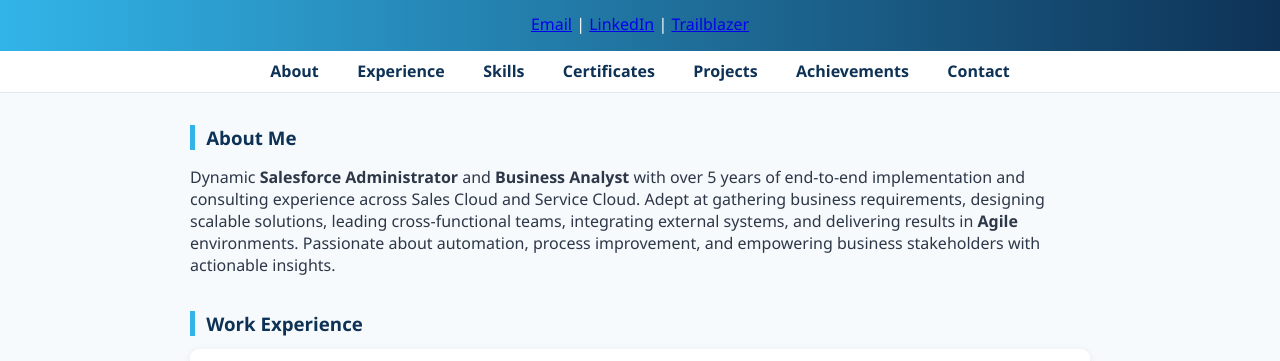
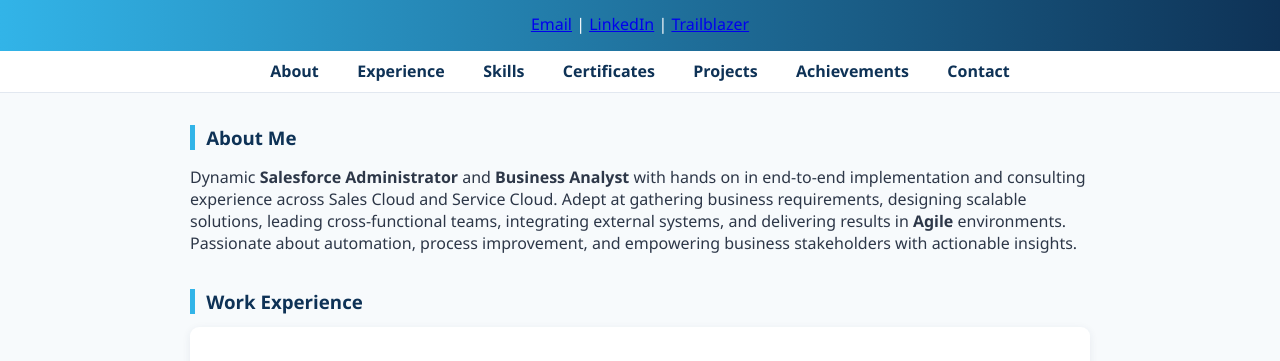
Before and after one commit to BK-SalesforcePortfolio/1, a plain HTML site: page index.html in a window 1280 px wide. Shown: the part 375-736 px from the top of the page. Drawn offline with Linux system fonts and the light colour scheme.

Commit message:
Update index.html

```diff
--- a/index.html
+++ b/index.html
@@ -36,7 +36,7 @@
     <section id="about">
       <h3>About Me</h3>
       <p>
-        Dynamic <b>Salesforce Administrator</b> and <b>Business Analyst</b> with over 5 years of end-to-end implementation and consulting experience across Sales Cloud and Service Cloud. Adept at gathering business requirements, designing scalable solutions, leading cross-functional teams, integrating external systems, and delivering results in <b>Agile</b> environments. Passionate about automation, process improvement, and empowering business stakeholders with actionable insights.
+        Dynamic <b>Salesforce Administrator</b> and <b>Business Analyst</b> with hands on in end-to-end implementation and consulting experience across Sales Cloud and Service Cloud. Adept at gathering business requirements, designing scalable solutions, leading cross-functional teams, integrating external systems, and delivering results in <b>Agile</b> environments. Passionate about automation, process improvement, and empowering business stakeholders with actionable insights.
       </p>
     </section>
     <section id="experience">
```
